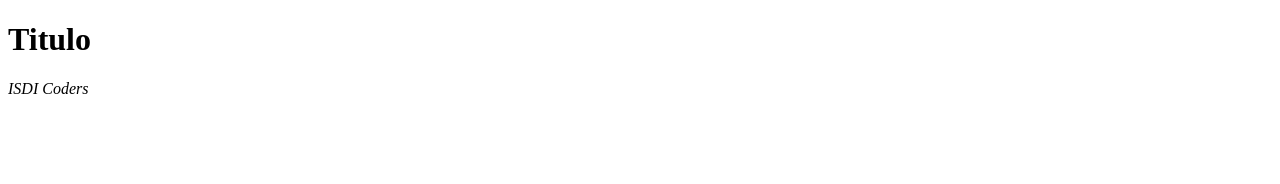
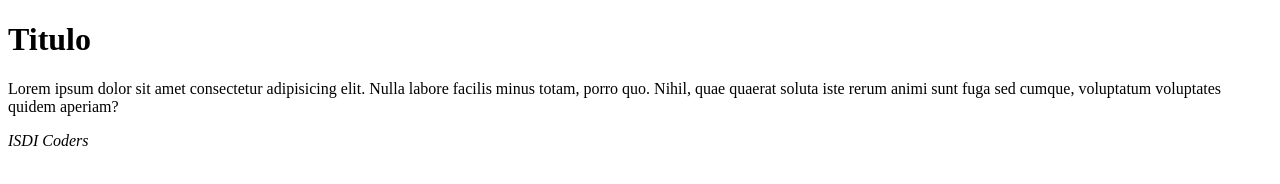
Before and after one commit to alce65/week1_2023, a website: page index.html in a window 1280 px wide. Drawn offline with Linux system fonts and the light colour scheme.

Commit message:
Add main to index.html

```diff
--- a/index.html
+++ b/index.html
@@ -12,6 +12,10 @@
   <header>
     <h1>Titulo</h1>
   </header>
+  <main>
+    <p>Lorem ipsum dolor sit amet consectetur adipisicing elit. Nulla labore facilis minus totam, porro quo. Nihil, quae
+      quaerat soluta iste rerum animi sunt fuga sed cumque, voluptatum voluptates quidem aperiam?</p>
+  </main>
 
   <footer>
     <address>ISDI Coders</address>
```
